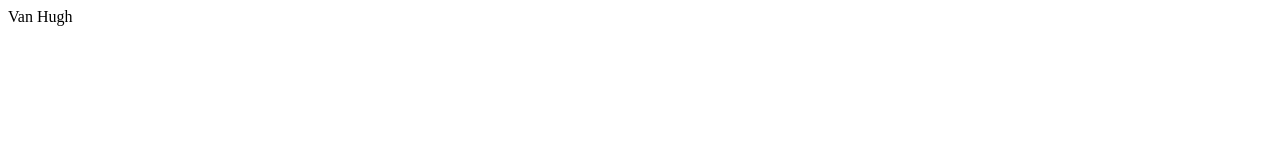
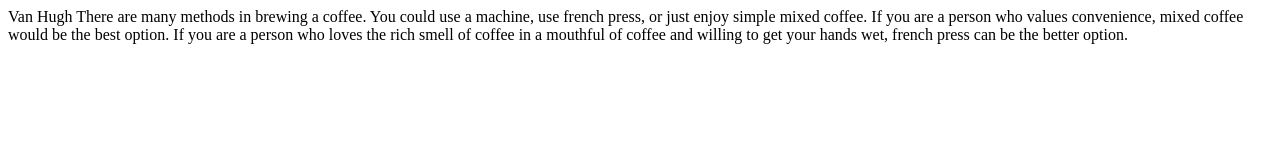
Before and after one commit to edwardma401/codingdemo2, a plain HTML site: page index.html in a window 1280 px wide. Drawn offline with Linux system fonts and the light colour scheme.

Commit message:
Added a few sentences about coffee in the body

```diff
--- a/index.html
+++ b/index.html
@@ -1 +1,6 @@
 <h>Van Hugh</h>
+
+<body>
+    There are many methods in brewing a coffee. You could use a machine, use french press, or just enjoy simple mixed coffee. If you are a person who values convenience, mixed coffee
+    would be the best option. If you are a person who loves the rich smell of coffee in a mouthful of coffee and willing to get your hands wet, french press can be the better option.
+</body>
```
